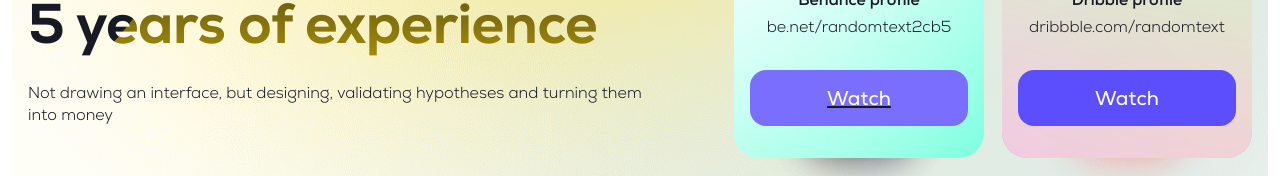
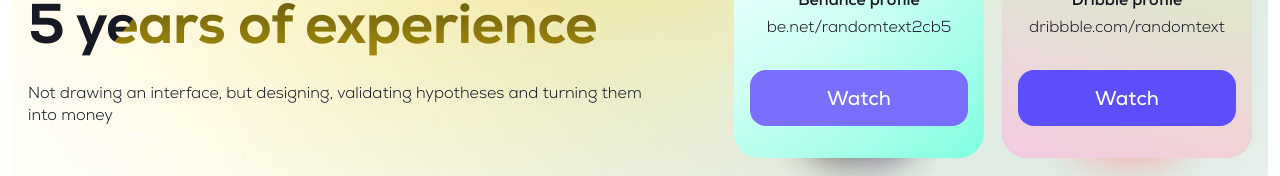
Before and after one commit to sashkashishka/cv-dziu, a React (Vite) app: page / in a window 1280 px wide. In both pictures the pointer is over the button 859 px from the left and 714 px from the top of the page. Shown: the part 616-792 px from the top of the page. Built offline with nearby package versions, Linux system fonts and the light colour scheme.

Commit message:
«hover-button»

```diff
--- a/src/components/Button/Button.module.css
+++ b/src/components/Button/Button.module.css
@@ -22,6 +22,8 @@
 .purpleRound:hover {
   background: var(--color-purple-300);
   cursor: pointer;
+  text-decoration: underline;
+  text-decoration-color: #7A6EFE;
 }
 
 .purple:disabled,
```
